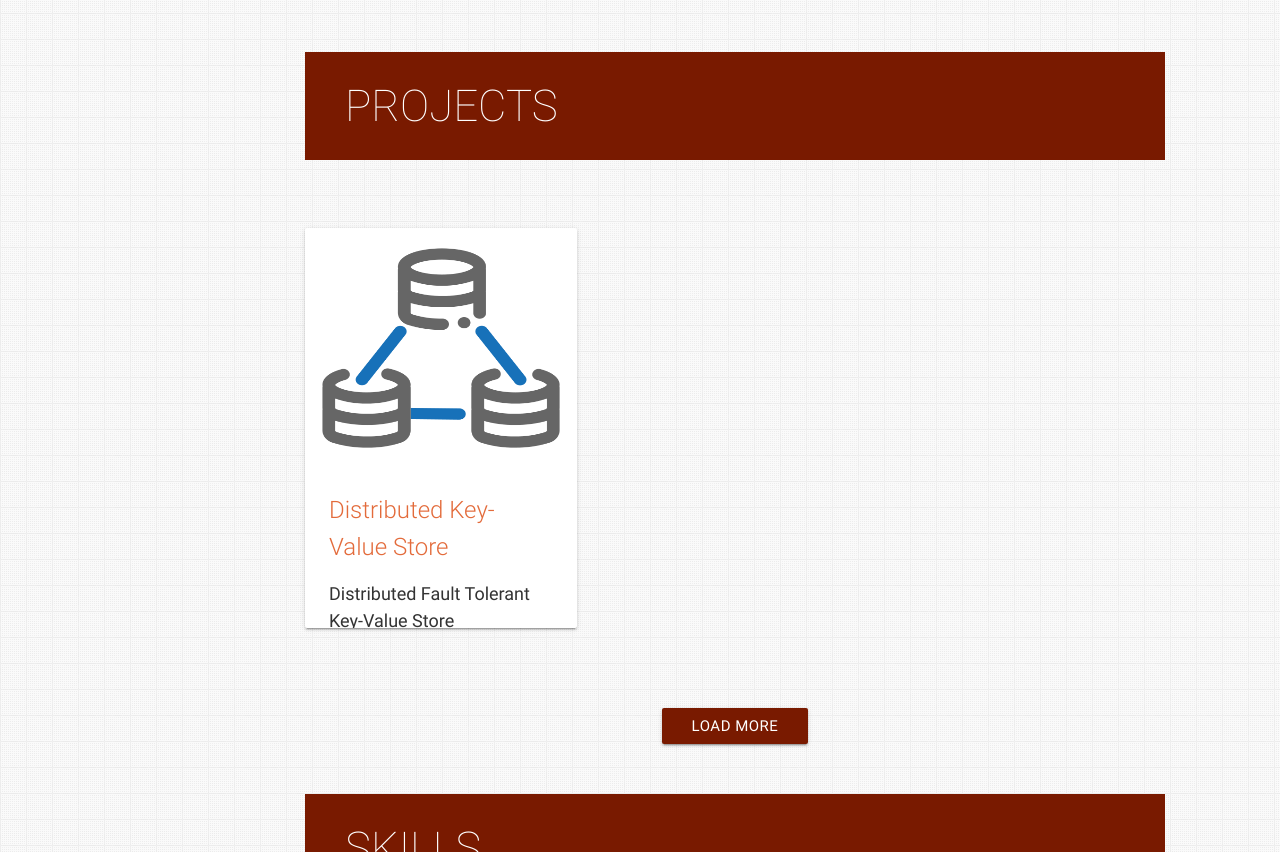
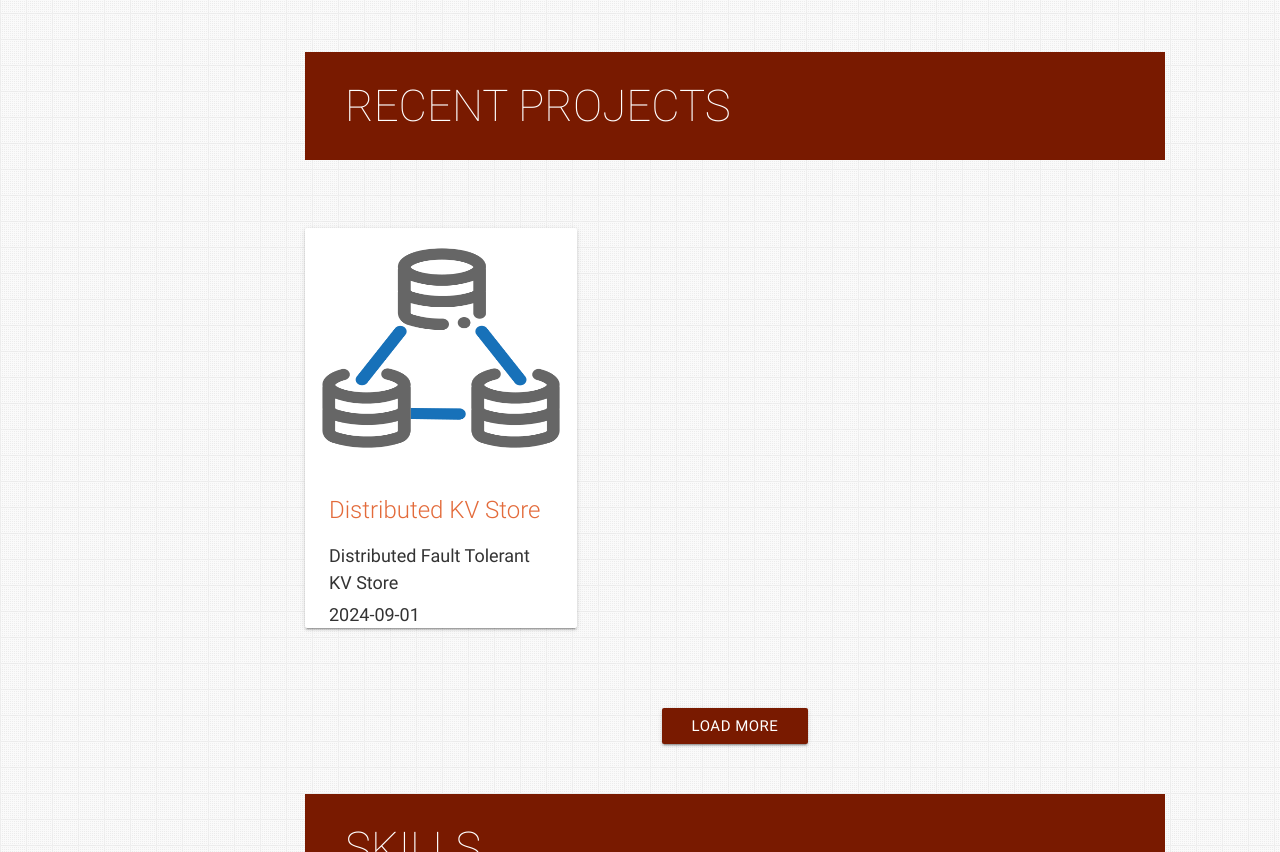
Before and after one commit to LunarFang416/LunarFang416.github.io, a plain HTML site: page index.html in a window 1280 px wide. Shown: the part 2795-3647 px from the top of the page. Drawn offline with nearby package versions, Linux system fonts and the light colour scheme; some icons are missing.

Commit message:
update title to recent projects

```diff
--- a/index.html
+++ b/index.html
@@ -421,7 +421,7 @@
 
     <!-- Fourth Section: Projects -->
     <section id="projects" class="section scrollspy">
-      <h3 class="page-title white-text teal">Projects</h3>
+      <h3 class="page-title white-text teal">Recent Projects</h3>
       <div class="container">
         <div class="row" id="recent-projects">
           <!-- Recent Projects will be dynamically injected here -->
@@ -700,15 +700,15 @@
         projectDate: "2024-08-15"
       },
       {
-        title: "Geographical Information System",
-        description: "A GIS system developed in C++",
+        title: "GIS",
+        description: "Graphical Information System developed in C++",
         tools: "Django, HTML, CSS, Bootstrap, SQLite, Heroku",
         imgSrc: "/assets/img/maps_logo.png",
         projectDate: "2023-12-10",
       },
       {
-        title: "Distributed Key-Value Store",
-        description: "Distributed Fault Tolerant Key-Value Store",
+        title: "Distributed KV Store",
+        description: "Distributed Fault Tolerant KV Store",
         tools: "HTML, CSS, Bootstrap, Flask, SQLAlchemy, PostgreSQL, Python",
         imgSrc: "/assets/img/distributed_logo.png",
         projectDate: "2024-09-01"
@@ -735,6 +735,7 @@
             <div class="card-content">
               <span class="card-title activator teal-text hoverline">${project.title}<i class="mdi-navigation-more-vert right"></i></span>
               <p>${project.description}</p>
+              <p>${project.projectDate}</p>
             </div>
             <div class="card-reveal">
               <span class="card-title grey-text"><small>Accomplishments</small><i class="mdi-navigation-close right"></i></span>
```
